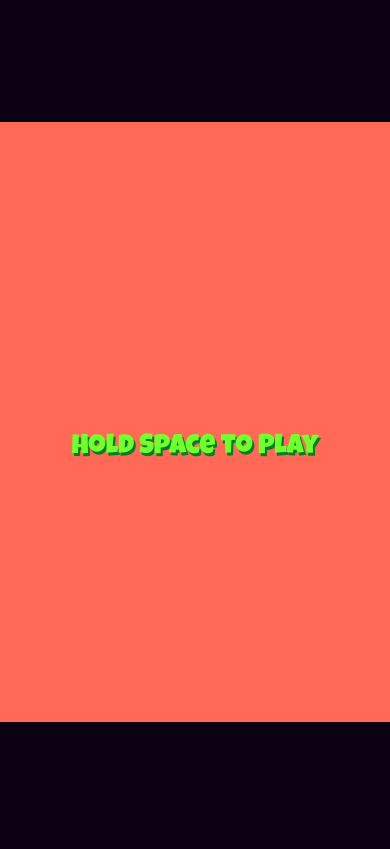
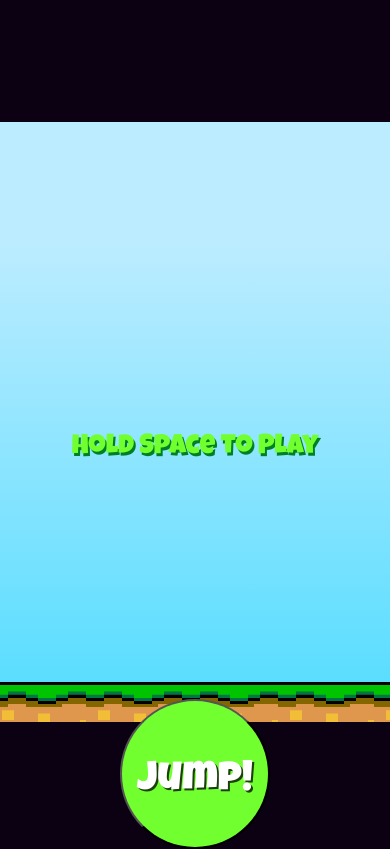
Before and after one commit to rbnmDev/chickeRun, a website: page game.html in a window 390 px wide. Drawn offline with Linux system fonts and the light colour scheme; a web font is replaced by a local one.

Commit message:
jump button mobile

```diff
--- a/game.html
+++ b/game.html
@@ -28,26 +28,26 @@
     </div>
 
 
-
-
     <div class="contenedor">
-        <div class="suelo"></div>
-        <div class="chicken chicken-running"></div>
-
-
 
         <div class="scoreContainer">
-
             <h2 class="epic-banner">Epic Chicken!</h2>
             <div class="score">0</div>
             <button id="boton-Mute" onclick="pausarMusica()">Mute Music</button>
         </div>
+
+        <div class="chicken chicken-running"></div>
+
+        <div class="suelo"></div>
 
     </div>
 
     <div class="jump-button-container">
         <button id="jump-button" onclick="Saltar()">Jump!</button>
     </div>
+
+
+
 
     <div class="game-over">
         <div class="gameover-container">
--- a/styles/style.css
+++ b/styles/style.css
@@ -20,8 +20,6 @@ body {
 }
 
 
-
-
 /********** Estilos Pantalla de Inicio **********/
 
 .start-screen {
@@ -32,9 +30,10 @@ body {
     max-width: 1280px;
     max-height: 600px;
     margin: 0 auto;
+    position: absolute;
     left: 0;
     right: 0;
-    background-color: #ff6955;
+
     overflow: hidden;
 }
 
@@ -70,12 +69,11 @@ body {
 
 .contenedor {
     display: block;
-    overflow-wrap: normal;
     width: 100%;
     height: 100%;
     max-width: 1280px;
     max-height: 600px;
-    margin: auto;
+    margin: 0 auto;
 
     position: relative;
     background: linear-gradient(rgba(209, 247, 255, 0) 20%, #00d0ff90);
@@ -87,15 +85,22 @@ body {
 
 
 #jump-button {
-    position: static;
-    top: 50px;
-    border: 0;
+    position: absolute;
+    top: calc(65vh + 150px);
+    left: 50%;
+    transform: translateX(-50%);
+    margin-bottom: 150px;
+    z-index: 20;
+    padding: 15px 10px 0px 10px;
+    font-family: var(--H-style);
+    font-size: 40px;
+    color: #fff;
+    text-shadow: 2px 2px 0 rgba(0, 0, 0, 0.75);
+    background-color: rgb(113, 255, 47);
     border-radius: 999px;
-    font-size: 50px;
-    z-index: 20;
-    font-family: var(--H-style);
-    padding: 15px 10px 0px 10px;
-
+    height: 150px;
+    width: 150px;
+    cursor: pointer;
 }
 
 .scoreContainer {
```
